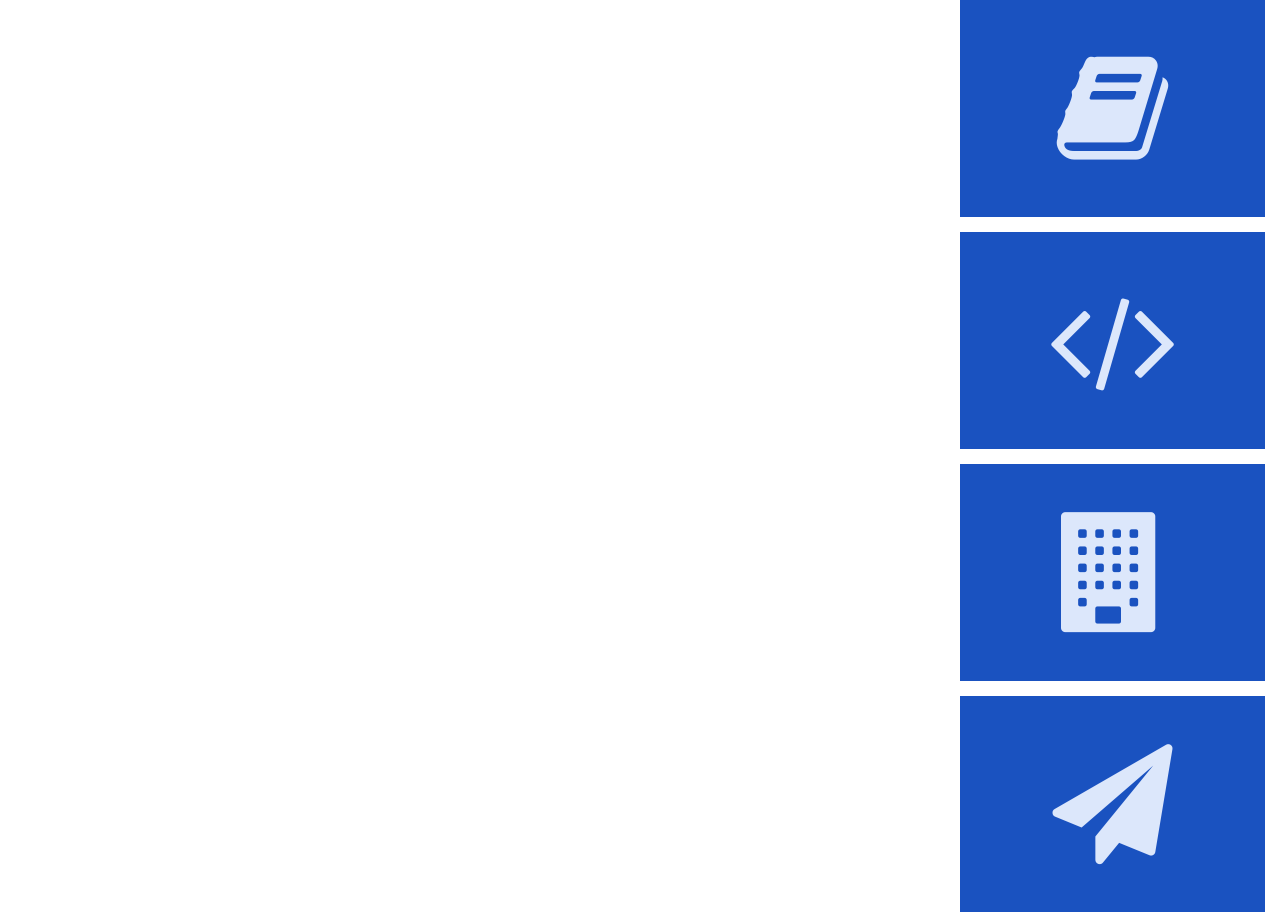
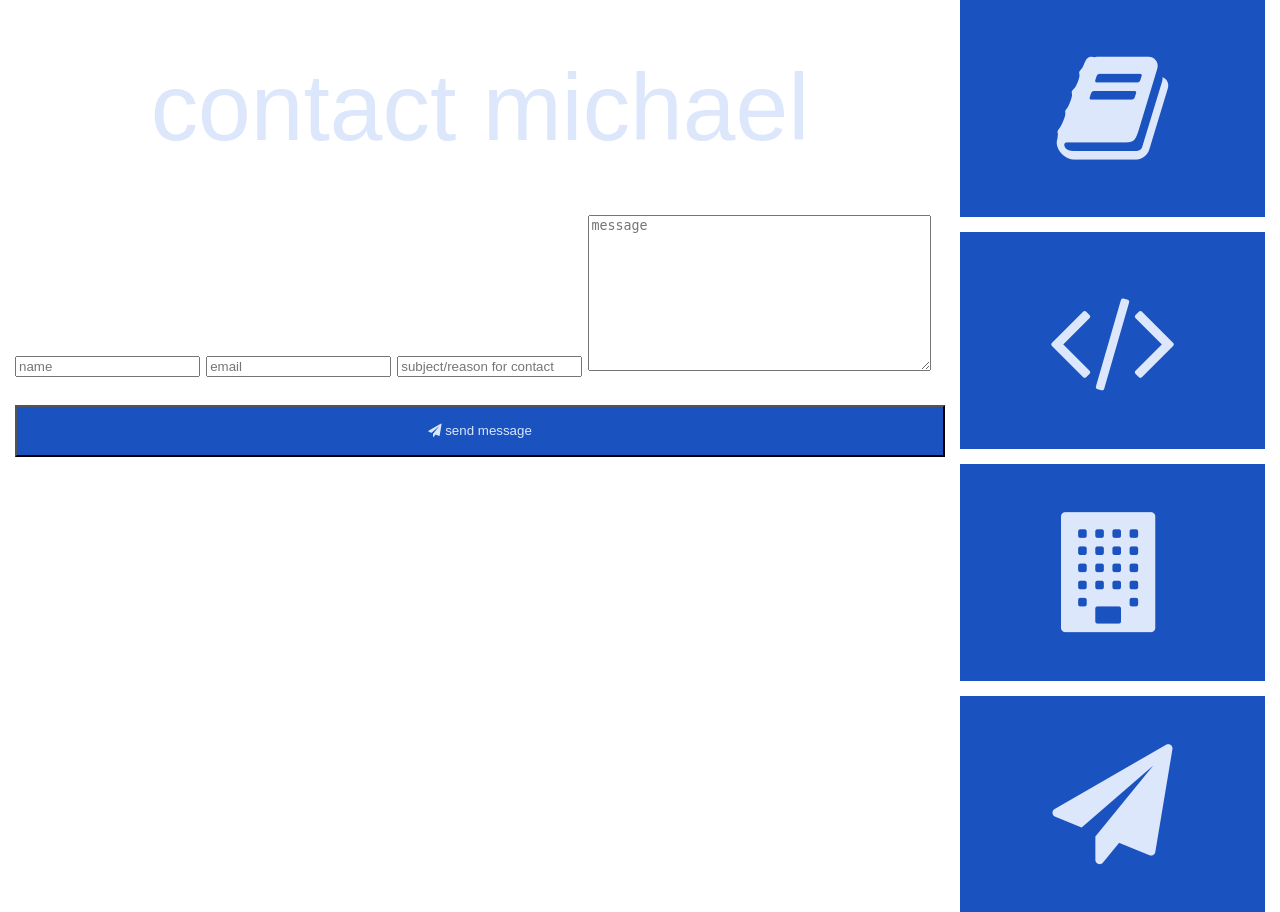
Before and after one commit to engineerclark/mclarkpw, a Django app: page /contact/ in a window 1280 px wide. Shown: the part 85-997 px from the top of the page. Run offline with Django 3.2, Linux system fonts and the light colour scheme; some web fonts are replaced.

Commit message:
Completed main contact template

```diff
--- a/mclarkpw/templates/contact/main.html
+++ b/mclarkpw/templates/contact/main.html
@@ -1,5 +1,11 @@
 {% extends "base.html" %}
 
 {% block maincontent %}
-
+<div class="contact section">
+    <h1>contact michael</h1>
+    <form action="" method="post">
+    	{{ form }}
+    	<button class="button" type="submit"><i class="fa fa-send"></i> send message</button>
+    </form>
+</div>
 {% endblock maincontent %}
```
